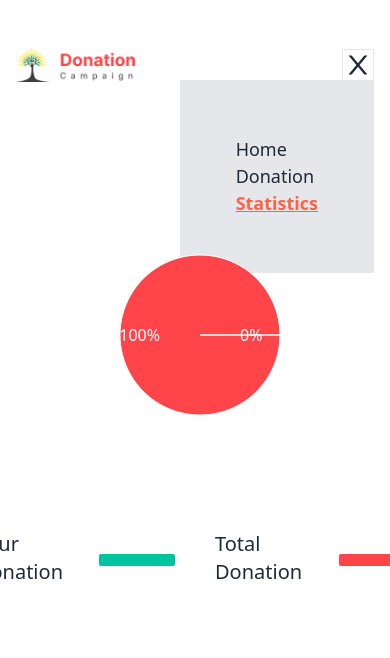
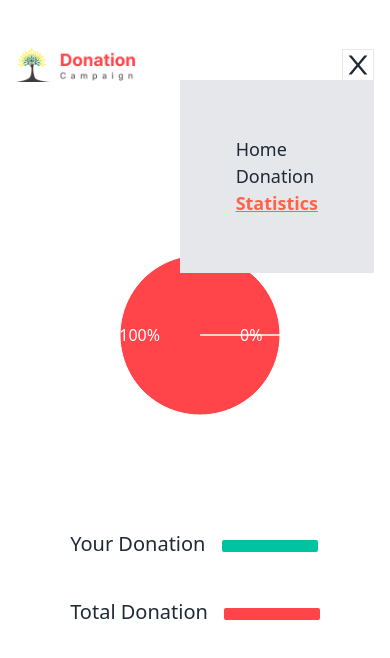
Before and after one commit to brcshakil1/assignment-8-donation-campaign, a React (Vite) app: page /statistics in a window 390 px wide. Shown: the top 658 px of the page. Built offline with nearby package versions, Linux system fonts and the light colour scheme.

Commit message:
done responsiveness

```diff
--- a/src/components/Banner/Banner.jsx
+++ b/src/components/Banner/Banner.jsx
@@ -6,6 +6,7 @@ const Banner = ({ handleFilter }) => {
     const searchValue = e.target.filter.value;
     handleFilter(searchValue);
   };
+
   return (
     <div className="md:mb-20 mb-10">
       <div className="h-[70vh] grid place-items-center">
--- a/src/components/Donation/Donation.jsx
+++ b/src/components/Donation/Donation.jsx
@@ -12,6 +12,7 @@ const Donation = ({ donation }) => {
     text_button_bg_color,
     price,
   } = donation;
+
   return (
     <div
       className="flex flex-col md:flex-row gap-6 md:items-center rounded-md"
--- a/src/components/DonationCampaigns/DonationCampaigns.jsx
+++ b/src/components/DonationCampaigns/DonationCampaigns.jsx
@@ -4,7 +4,7 @@ import DonationCampaign from "../DonationCampaign/DonationCampaign";
 const DonationCampaigns = ({ donationCampaigns }) => {
   return (
     <div>
-      <div className="grid gap-6 grid-cols-1 md:grid-cols-2 lg:grid-cols-4 mb:10 md:mb-20">
+      <div className="grid gap-6 grid-cols-1 md:grid-cols-2 lg:grid-cols-4 mb-20">
         {donationCampaigns.map((campaign) => (
           <DonationCampaign key={campaign.id} campaign={campaign} />
         ))}
--- a/src/components/Navbar/Navbar.jsx
+++ b/src/components/Navbar/Navbar.jsx
@@ -19,7 +19,7 @@ const Navbar = () => {
         <ul
           className={`${
             isTrue && "hidden"
-          } md:flex gap-5 items-center absolute md:static top-20 right-4 py-14 px-14 md:py-8 md:px-6 bg-gray-200 md:bg-transparent`}
+          } md:flex gap-5 items-center absolute md:static top-20 right-4 py-14 px-14 md:py-8 md:px-6 bg-gray-200 md:bg-transparent z-50`}
         >
           <li>
             <NavLink className="text-[18px]" to="/">
--- a/src/pages/AllDonations/AllDonations.jsx
+++ b/src/pages/AllDonations/AllDonations.jsx
@@ -21,8 +21,6 @@ const AllDonation = () => {
 
     setAllDonations(allTheDonations);
   }, [donationLength, donationsCampaigns]);
-
-  console.log(allDonations);
 
   return (
     <div className="my-10 md:mb-20">
--- a/src/pages/Statistics/Statistics.jsx
+++ b/src/pages/Statistics/Statistics.jsx
@@ -61,7 +61,7 @@ const Statistics = () => {
           </Pie>
         </PieChart>
       </div>
-      <div className="flex gap-10">
+      <div className="flex flex-col md:flex-row gap-10">
         <div className="flex items-center gap-4">
           <h2 className="text-xl">Your Donation</h2>
           <div className="w-24 h-3 rounded-sm bg-[#00C49F] mt-1"></div>
```
